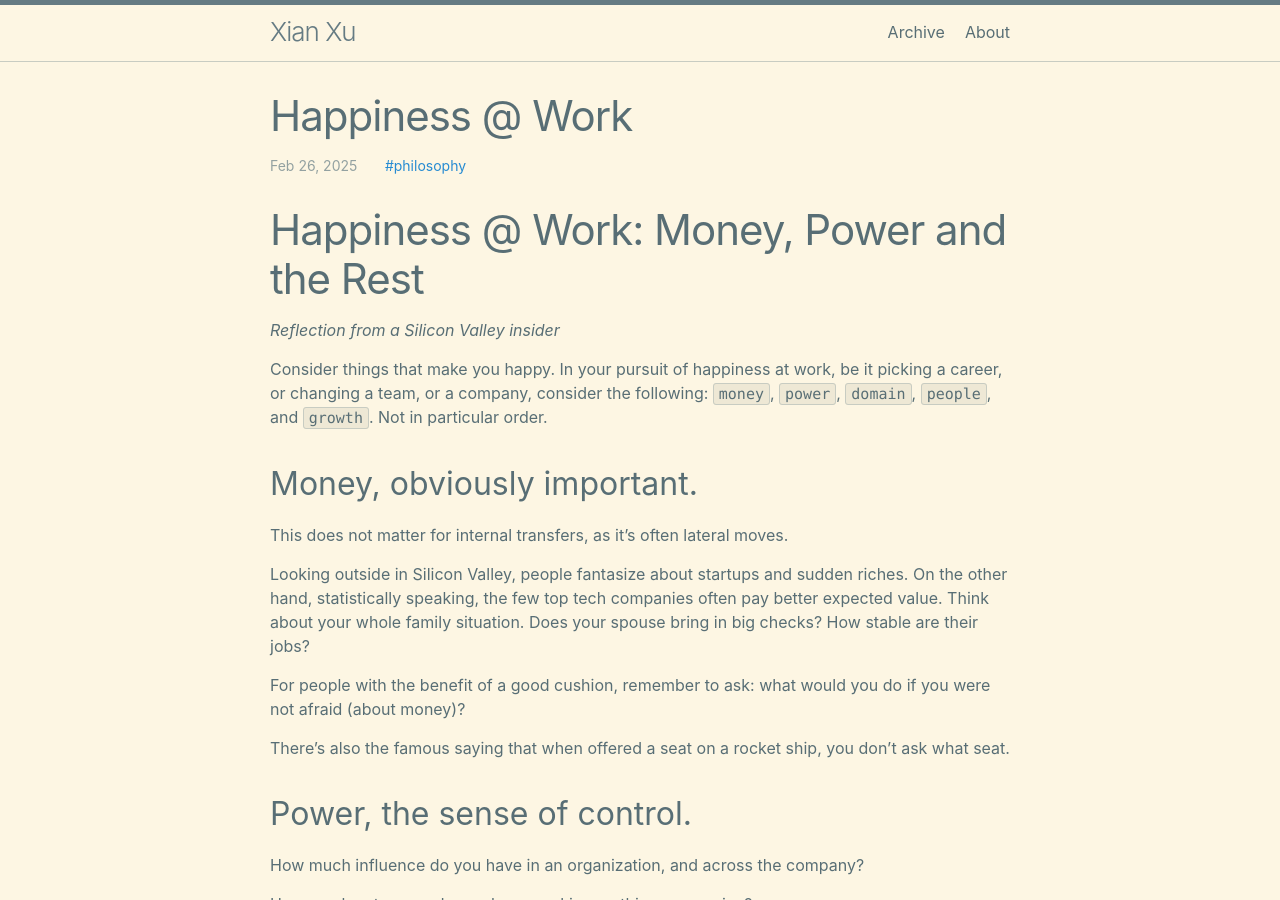
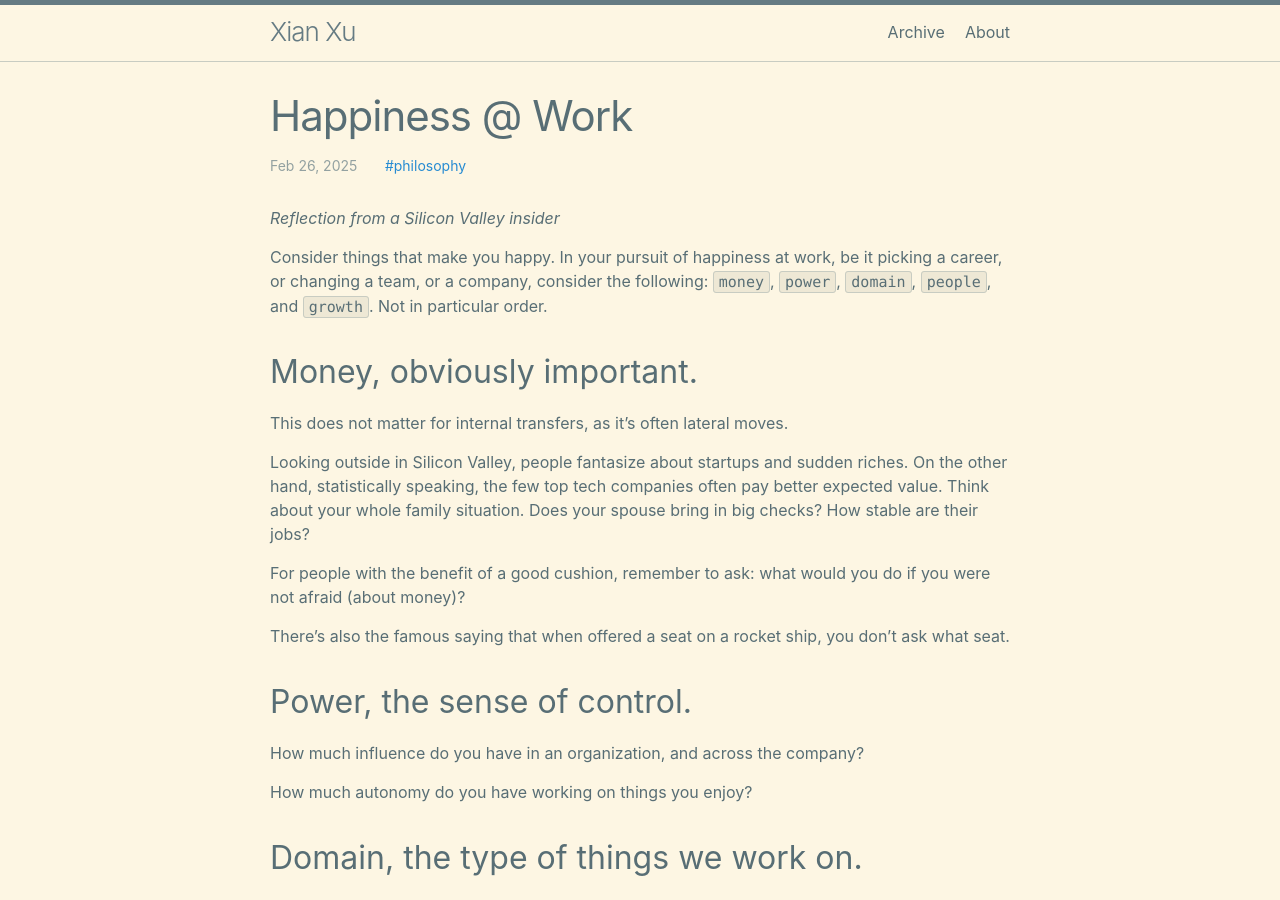
Before and after one commit to xianxu/xianxu.github.io, a Jekyll site: the page built from _posts/2025-02-26-money-power.markdown, in a window 1280 px wide and 900 px high. Built offline with Jekyll 4.4.1, drawn with Linux system fonts in a browser that asks for light colours; comment, search, counter and statistics services are not loaded.

Commit message:
Sync latest _posts from private repo

```diff
--- a/_posts/2025-02-26-money-power.markdown
+++ b/_posts/2025-02-26-money-power.markdown
@@ -5,8 +5,6 @@ date:   2025-02-26
 tags: philosophy
 comments: true
 ---
-
-# Happiness @ Work: Money, Power and the Rest
 
   *Reflection from a Silicon Valley insider*
 
```
